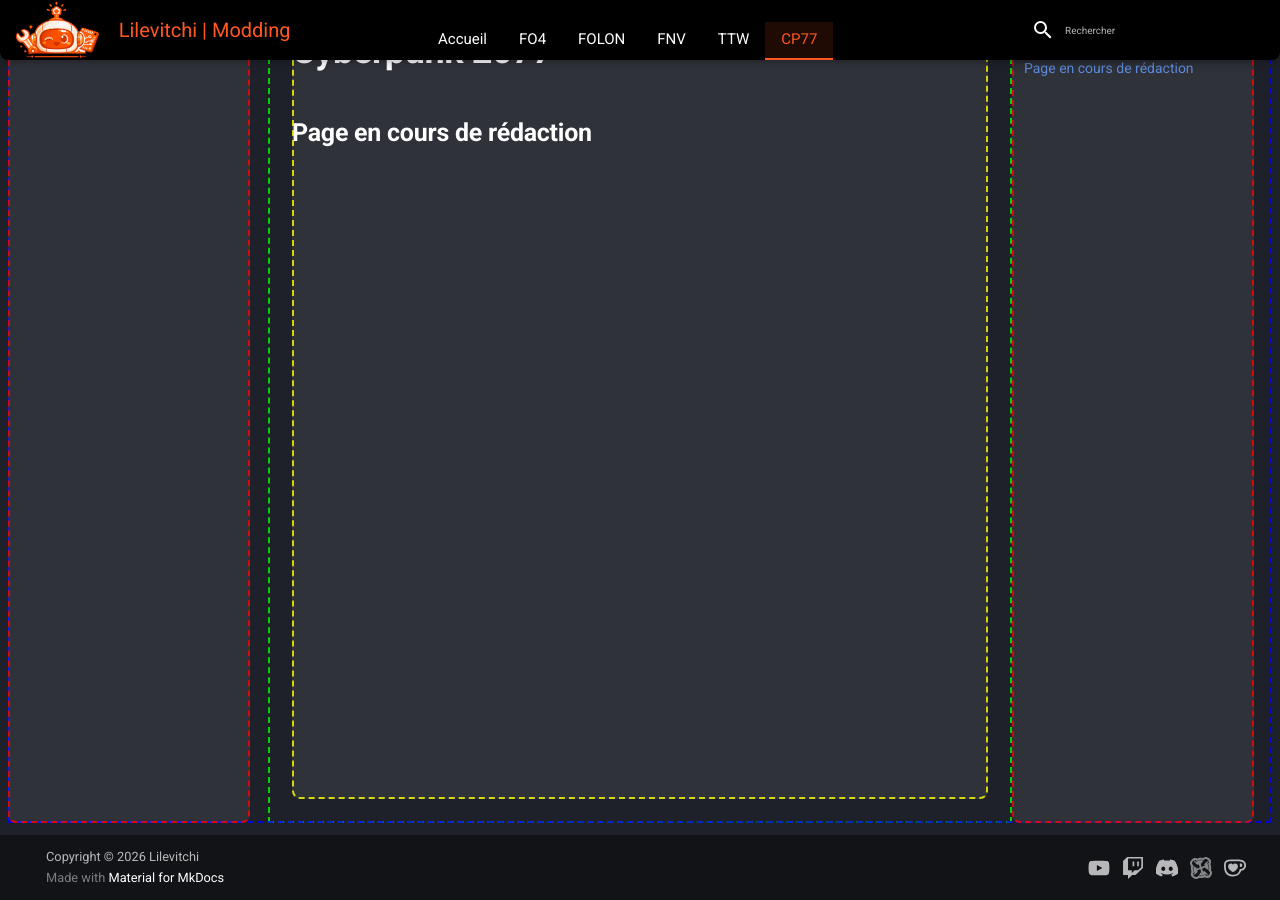
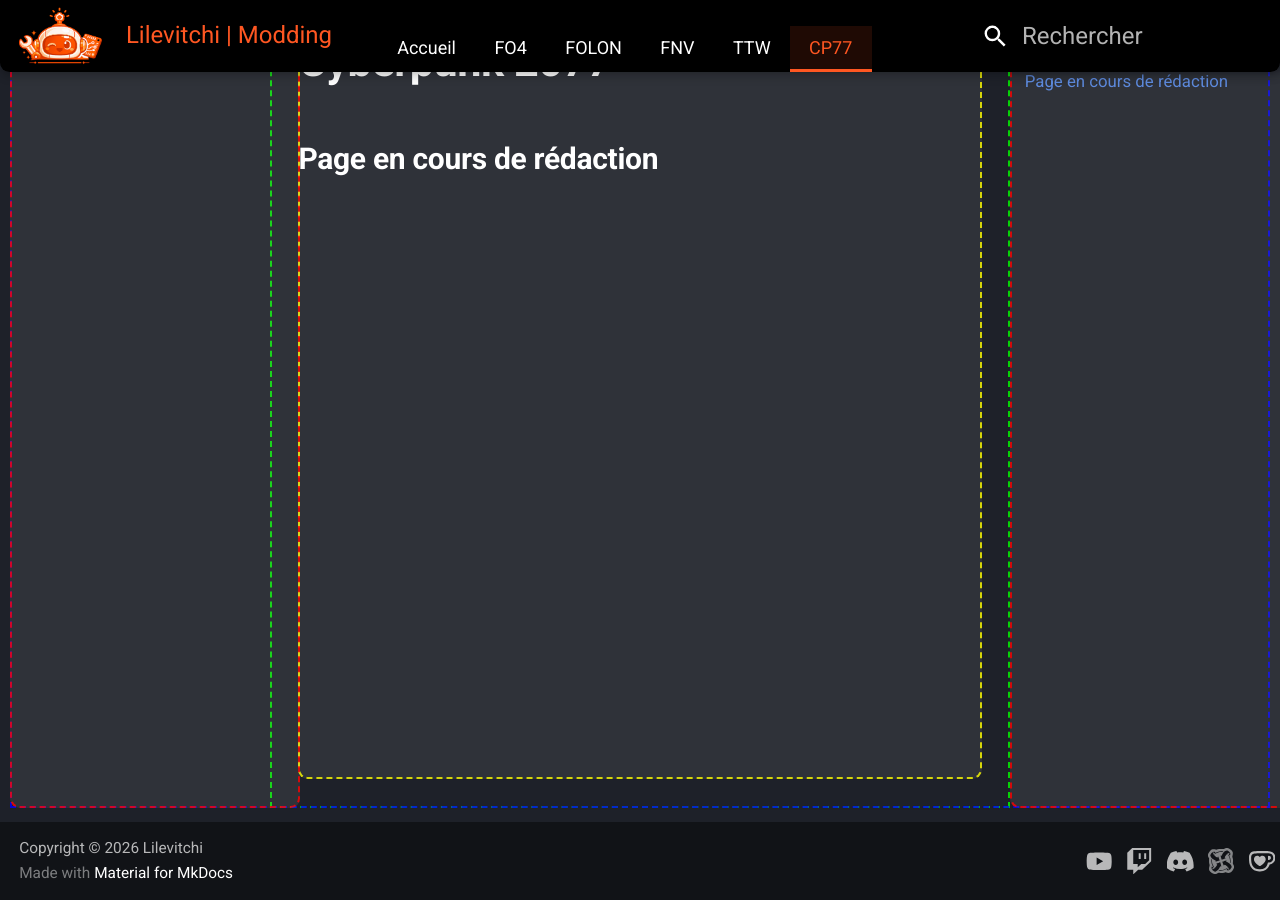
Before and after one commit to Lilevitchi/lilevitchi.github.io, an MkDocs documentation site: the page built from docs/cyberpunk/index.md, in a window 1280 px wide. Built offline with MkDocs 1.6.1 and Material for MkDocs 9.7.7, drawn with Linux system fonts in a browser that asks for light colours.

Commit message:
Update extra.css

```diff
--- a/docs/stylesheets/extra.css
+++ b/docs/stylesheets/extra.css
@@ -66,10 +66,10 @@
    TYPOGRAPHIE — BASE RESPONSIVE
    ==============================*/
 
-/*html,
+html,
 body {
   font-size: 24px !important;
-}*/
+}
 
 /* ==============================
    1. HEADER & BANNIÈRE
@@ -82,6 +82,7 @@
   border-bottom-left-radius: var(--radius-sm);
   border-bottom-right-radius: var(--radius-sm);
   height: var(--header-height);
+  outline: 1px rgba(255, 0, 0, 0.1); /* Rouge (Debug) */
 }
 
 [data-md-color-scheme] .md-header * {
```
